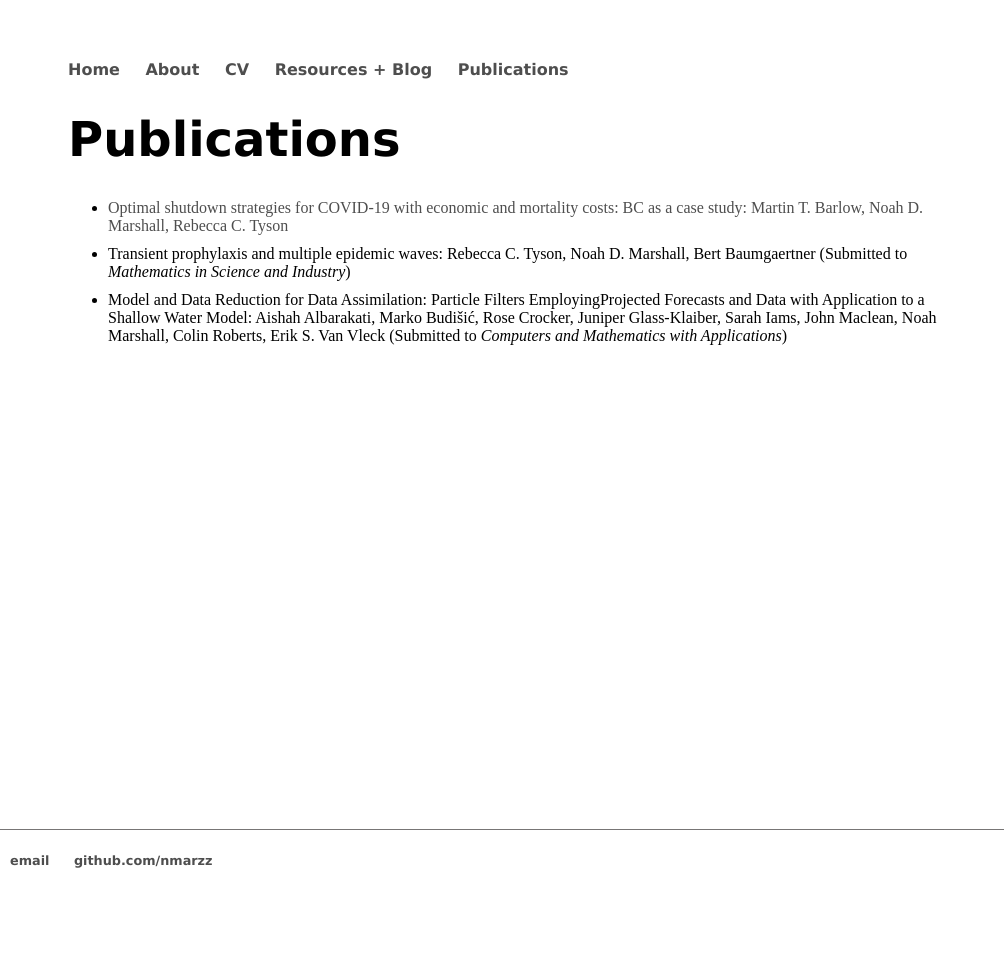
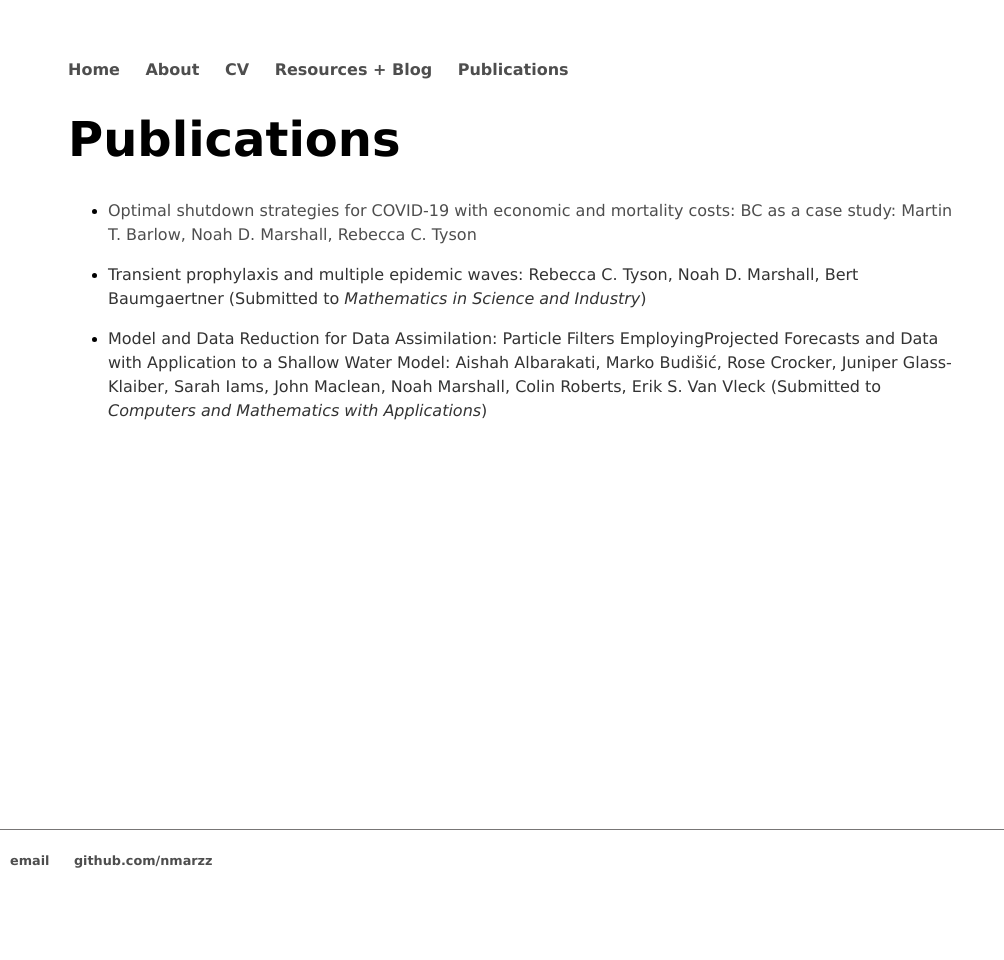
Before and after one commit to nmarzz/nmarzz.github.io, a Jekyll site: the page built from publications.html, in a window 1280 px wide. Shown: the whole page, without its empty margins (0-1004 px from the left). Built offline with Jekyll 4.4.1, drawn with Linux system fonts in a browser that asks for light colours.

Commit message:
update pubs

```diff
--- a/publications.html
+++ b/publications.html
@@ -6,7 +6,7 @@
 <h1>{{ page.title }}</h1>
 
 <ul>
-<li><a href="https://www.medrxiv.org/content/10.1101/2020.11.25.20239004v1.full">Optimal shutdown strategies for COVID-19 with economic and mortality costs: BC as a case study: Martin T. Barlow, Noah D. Marshall, Rebecca C. Tyson</a></li>
-<li>Transient prophylaxis and multiple epidemic waves: Rebecca C. Tyson, Noah D. Marshall, Bert Baumgaertner (Submitted to <i>Mathematics in Science and Industry</i>)</li>
-<li>Model and Data Reduction for Data Assimilation: Particle Filters EmployingProjected Forecasts and Data with Application to a Shallow Water Model: Aishah Albarakati, Marko Budi&scaron;i&cacute;, Rose Crocker, Juniper Glass-Klaiber, Sarah Iams, John Maclean, Noah Marshall, Colin Roberts, Erik S. Van Vleck (Submitted to <i>Computers and Mathematics with Applications</i>)</li>
+<li><p><a href="https://www.medrxiv.org/content/10.1101/2020.11.25.20239004v1.full">Optimal shutdown strategies for COVID-19 with economic and mortality costs: BC as a case study: Martin T. Barlow, Noah D. Marshall, Rebecca C. Tyson</a></p></li>
+<li><p>Transient prophylaxis and multiple epidemic waves: Rebecca C. Tyson, Noah D. Marshall, Bert Baumgaertner (Submitted to <i>Mathematics in Science and Industry</i>)</p></li>
+<li><p>Model and Data Reduction for Data Assimilation: Particle Filters EmployingProjected Forecasts and Data with Application to a Shallow Water Model: Aishah Albarakati, Marko Budi&scaron;i&cacute;, Rose Crocker, Juniper Glass-Klaiber, Sarah Iams, John Maclean, Noah Marshall, Colin Roberts, Erik S. Van Vleck (Submitted to <i>Computers and Mathematics with Applications</i>)</p></li>
 </ul>
```
